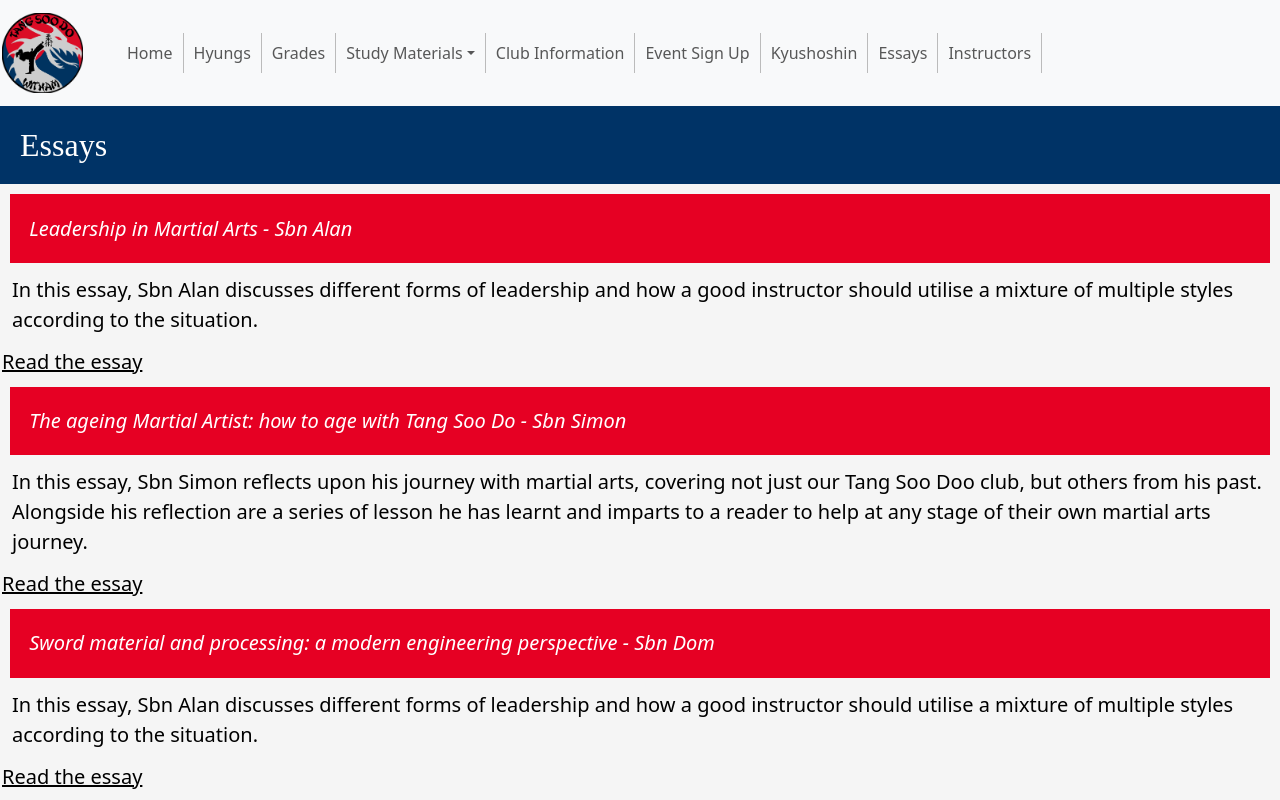
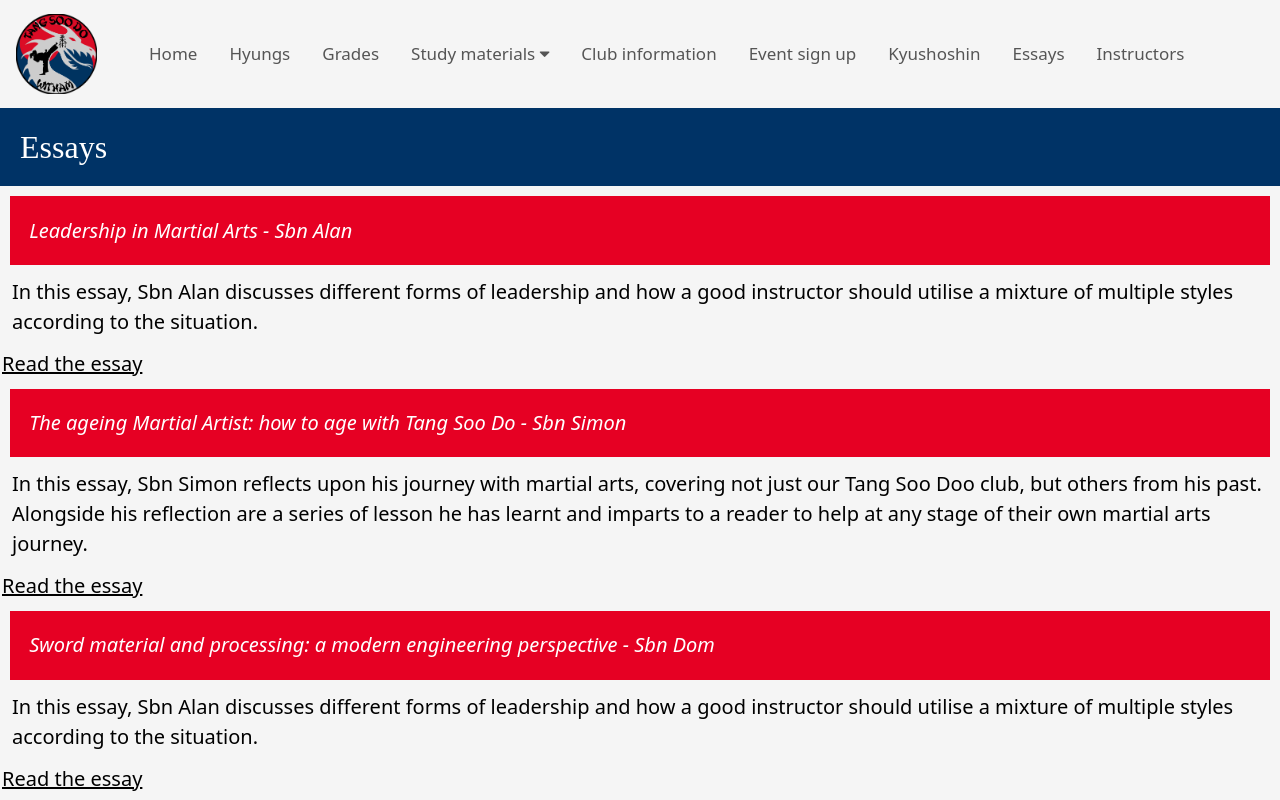
Before and after one commit to emma-lynch-19/martial-arts, an Eleventy site: page essays.html in a window 1280 px wide. Built offline with nearby package versions, Linux system fonts and the light colour scheme; Eleventy itself is replaced by a stand-in of ours; files that its build step writes are made by us from their sources; files whose address does not match are found by name; a web font is replaced by a local one.

Commit message:
Update essays.html

```diff
--- a/essays.html
+++ b/essays.html
@@ -11,52 +11,49 @@
     <link rel="preconnect" href="https://fonts.googleapis.com">
     <link rel="preconnect" href="https://fonts.gstatic.com" crossorigin>
     <link href="https://fonts.googleapis.com/css2?family=Mozilla+Text:wght@200..700&display=swap" rel="stylesheet">
+    <script>
+    /* Toggle between adding and removing the "responsive" class to topnav when the user clicks on the icon */
+    function myFunction() {
+    var x = document.getElementById("myTopnav");
+    if (x.className === "topnav") {
+        x.className += " responsive";
+    } else {
+        x.className = "topnav";
+    }
+    }
+    </script>
 </head>
 
 <body>
-    <nav class="navbar navbar-expand-lg bg-light">
-        <a class="navbar-brand" href="home.html">
-            <img src="witham_logo.png" width="81" height="80" alt="Logo"></a>
-            <ul class="navbar-nav">
-            <div class="container-fluid">
-                <ul class="navbar-nav">
-                    <li class="nav-item">
-                        <a class="nav-link" href="home.html">Home</a>
-                    </li>
-                    <li class="nav-item">
-                        <a class="nav-link" href="hyungs.html">Hyungs</a>
-                    </li>
-                    <li class="nav-item">
-                        <a class="nav-link" href="grades.html">Grades</a>
-                    </li>
-                    <li class="nav-item dropdown">
-                        <a class="nav-link dropdown-toggle" href="#" id="dropdownMenuButton1" role="button" data-bs-toggle="dropdown" aria-expanded="false"> Study Materials</a>
-                        <ul class="dropdown-menu" aria-labelledby="dropdownMenuButton1">
-                            <li><a class="dropdown-item" href="studmat_anatomy.html">Anatomy</a></li>
-                            <li><a class="dropdown-item" href="studmat_history.html">History of Tang Soo Do</a></li>
-                            <li><a class="dropdown-item" href="studmat_philosiphy.html">Philosophy of Tang Soo Do</a></li>
-                            <li><a class="dropdown-item" href="studmat_rules.html">Rules in the Dojang</a></li>
-                            <li><a class="dropdown-item" href="studmat_terminology.html">Terminology</a></li>
-                        </ul>
-                    </li>
-                    <li class="nav-item">
-                        <a class="nav-link" href="club_information.html">Club Information</a>
-                    </li>
-                    <li class="nav-item">
-                        <a class="nav-link" href="event_sign_up.html">Event Sign Up</a>
-                    </li>
-                    <li class="nav-item">
-                        <a class="nav-link" href="kyushoshin.html">Kyushoshin</a>
-                    </li>
-                    <li class="nav-item">
-                        <a class="nav-link" href="essays.html">Essays</a>
-                    </li>
-                    <li class="nav-item">
-                        <a class="nav-link" href="instructors.html">Instructors</a>
-                    </li>
-                </ul>
-            </div>
-        </nav>
+  <link rel="stylesheet" href="https://cdnjs.cloudflare.com/ajax/libs/font-awesome/4.7.0/css/font-awesome.min.css">
+    <div class="topnav" id="myTopnav">
+    <a class="navbar-brand" href="home.html">
+        <img src="witham_logo.png" width="81" height="80" alt="Logo">
+    </a>
+    <a href="#home">Home</a>
+    <a href="hyungs.html">Hyungs</a>
+    <a href="grades.html">Grades</a>
+    <div class="dropdown">
+    <button class="dropbtn">Study materials
+      <i class="fa fa-caret-down"></i>
+    </button>
+    <div class="dropdown-content">
+      <a href="studmat_anatomy.html">Anatomy</a>
+      <a href="studmat_philosiphy.html">Philosophy</a>
+      <a href="studmat_history.html">History</a>
+      <a href="studmat_rules.html">Rules</a>
+      <a href="studmat_terminology.html">Terminology</a>
+    </div>
+  </div>
+  <a href="club_information.html">Club information</a>
+  <a href="event_sign_up.html">Event sign up</a>
+  <a href="kyushoshin.html">Kyushoshin</a>
+  <a href="essays.html">Essays</a>
+  <a href="instructors.html">Instructors</a>
+  <a href="javascript:void(0);" class="icon" onclick="myFunction()">
+    <i class="fa fa-bars"></i>
+  </a>
+</div>
         <h2>Essays</h2>
         <p id="italics">Leadership in Martial Arts - Sbn Alan</p>
         <p>In this essay, Sbn Alan discusses different forms of leadership and how a good instructor should utilise a mixture of multiple styles according to the situation.</p>
@@ -69,7 +66,7 @@
         <p id="italics">Sword material and processing: a modern engineering perspective - Sbn Dom</p>
         <p>In this essay, Sbn Alan discusses different forms of leadership and how a good instructor should utilise a mixture of multiple styles according to the situation.</p>
         <a href="essay_engineering.pdf">Read the essay</a>
-
+        <br>
 
     </body>
 </html>
```
